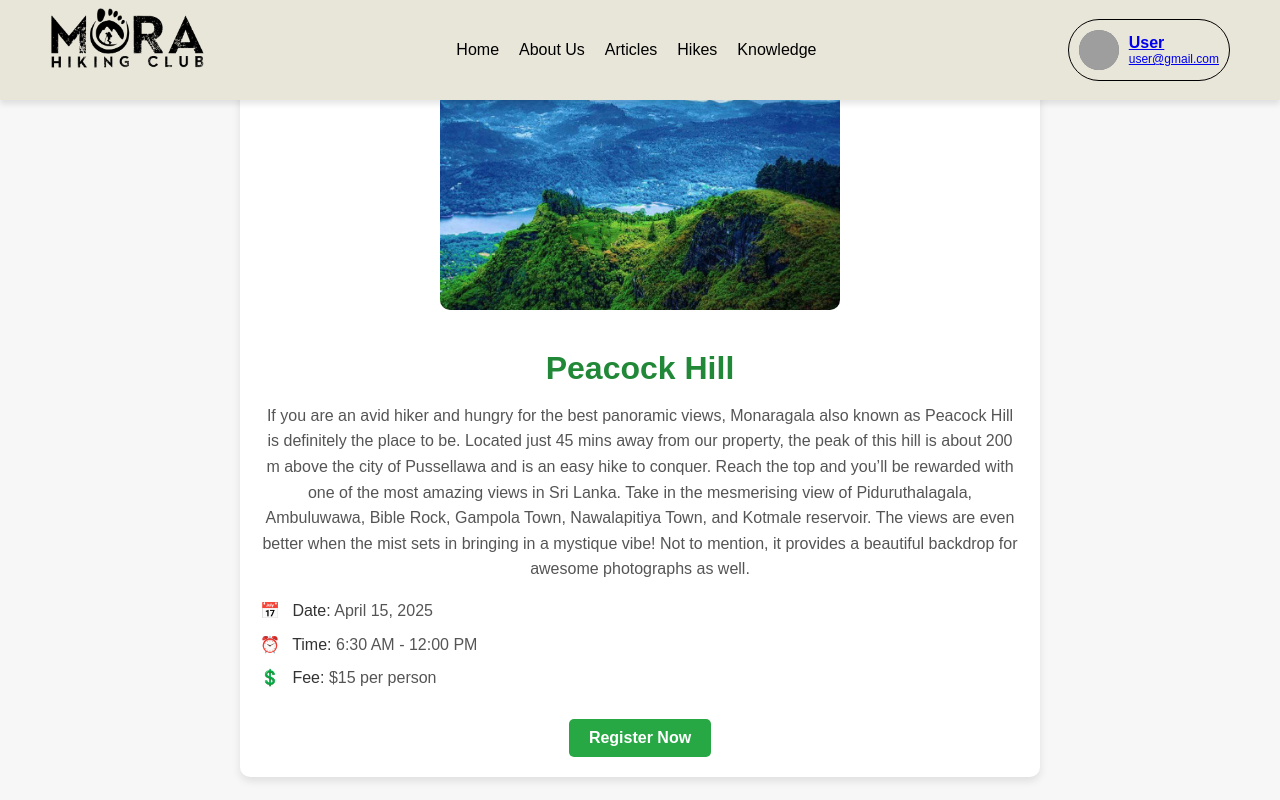
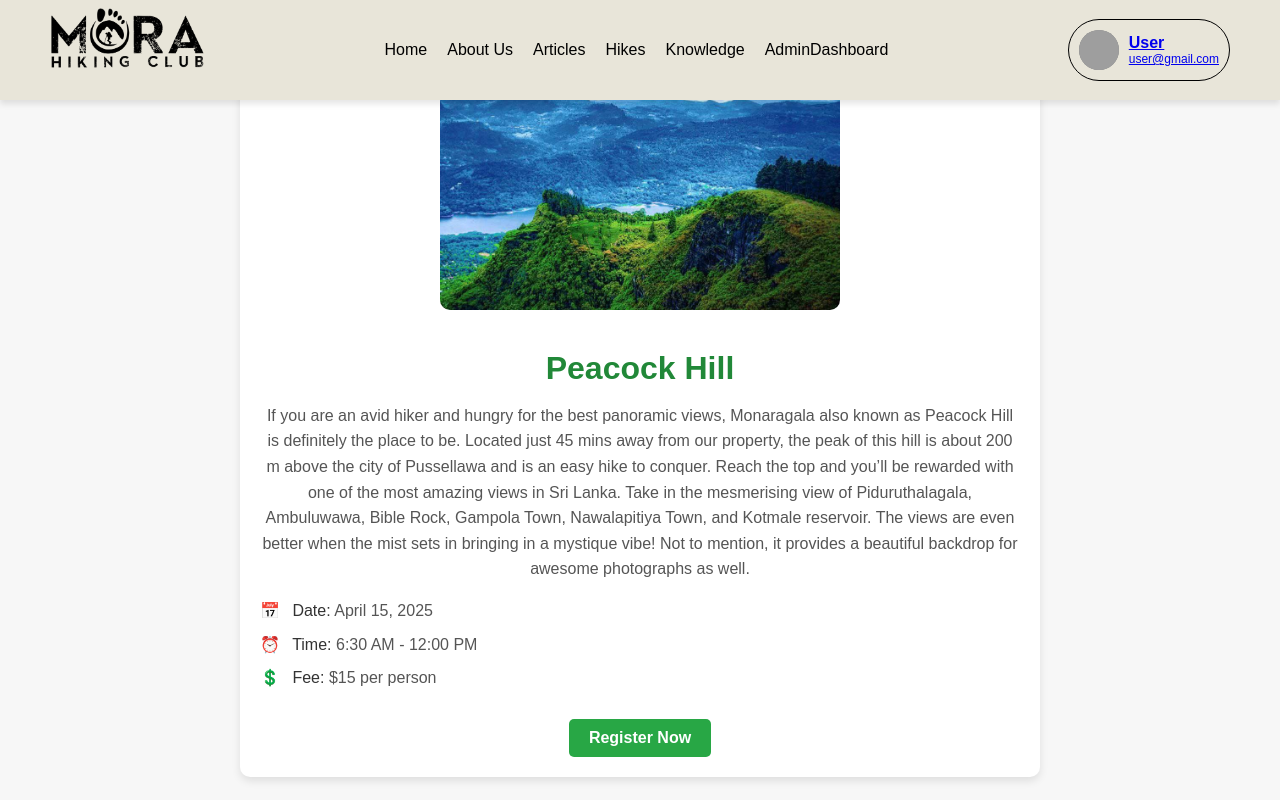
Before and after one commit to Sithum-Bimsara/Mora_Hiking_Club_Website, a React (Create React App) app in the folder hiking_club_frontend/: page /hike-details/1 in a window 1280 px wide. Shown: the top 800 px of the page. Built offline with nearby package versions, Linux system fonts and the light colour scheme; grey boxes are pictures that could not be loaded.

Commit message:
upddated

```diff
--- a/hiking_club_frontend/src/App.js
+++ b/hiking_club_frontend/src/App.js
@@ -66,11 +66,13 @@ import HikeDetails from "./screens/HikeDetails";
 function Layout() {
   const location = useLocation();
   const isHomeScreen = location.pathname === "/";
+  const isLogin = location.pathname === "/";
 
   return (
     <>
       {/* Conditionally render Header1 for HomeScreen and Header for other pages */}
-      {isHomeScreen ? <Header1 /> : <Header />}
+      {isHomeScreen || isLogin? <Header1 /> : <Header />}
+
 
       {/* Routes for all pages */}
       <Routes>
--- a/hiking_club_frontend/src/components/Header.jsx
+++ b/hiking_club_frontend/src/components/Header.jsx
@@ -26,6 +26,7 @@ const Header = () => {
         <Link to="/articles" className={isActive("/articles")}>Articles</Link>
         <Link to="/hikes" className={isActive("/hikes")}>Hikes</Link>
         <Link to="/knowledge" className={isActive("/knowledge")}>Knowledge</Link>
+        <Link to="/admindashboard" className={isActive("/admindashboard")}>AdminDashboard</Link>
       </nav>
 
       <Link to="/profile" className="profile">
--- a/hiking_club_frontend/src/components/Header1.jsx
+++ b/hiking_club_frontend/src/components/Header1.jsx
@@ -22,7 +22,7 @@ const Header1 = () => {
         <a href="/knowledge">Knowledge</a>
 
 
-        <a href="/AdminDashboard">AdminDashboard</a>
+        {/* <a href="/AdminDashboard">AdminDashboard</a> */}
 
       </nav>
 
--- a/hiking_club_frontend/src/styles/HikeDetails.css
+++ b/hiking_club_frontend/src/styles/HikeDetails.css
@@ -1,4 +1,5 @@
 .hikeDetail-container {
+
   display: flex;
   justify-content: center;
   align-items: center;
@@ -8,6 +9,7 @@
 }
 
 .hikeDetail-card {
+  margin-top: 0;
   background-color: white;
   border-radius: 10px;
   box-shadow: 0 4px 8px rgba(0, 0, 0, 0.1);
```
